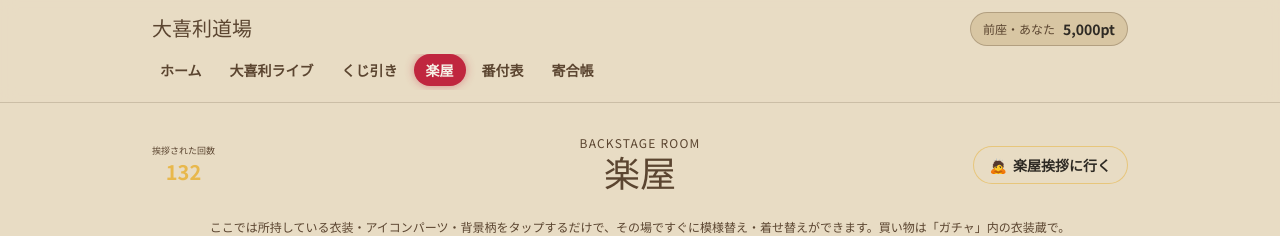
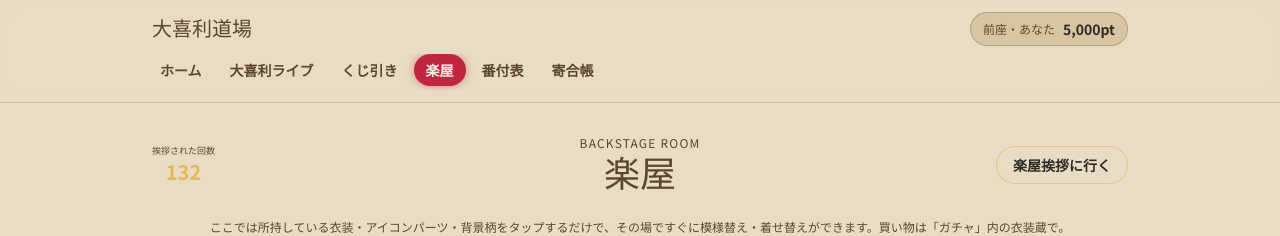
Before and after one commit to ksk121214-a11y/ogiri-dojo, a Next.js app: page /ogiri-dojo/backstage-room in a window 1280 px wide. Shown: the top 236 px of the page. Built offline with nearby package versions, Linux system fonts and the light colour scheme; a web font is replaced by a local one.

Commit message:
楽屋の「楽屋挨拶に行く」ボタン、スマホでの改行を解消
土下座絵文字を削除し、whitespace-nowrapで文字が折り返されないようにした。

Co-Authored-By: Claude Sonnet 5 <noreply@anthropic.com>

```diff
--- a/src/app/(main)/backstage-room/page.tsx
+++ b/src/app/(main)/backstage-room/page.tsx
@@ -91,9 +91,8 @@ export default function BackstageRoomPage() {
         </div>
         <Link
           href="/backstage-room/greetings"
-          className="flex shrink-0 items-center gap-1.5 justify-self-end rounded-full border border-dojo-curtain-gold/60 bg-dojo-tatami-cream px-4 py-2 font-sans text-xs font-bold text-dojo-ink transition hover:bg-dojo-light-brown sm:text-sm"
+          className="shrink-0 justify-self-end whitespace-nowrap rounded-full border border-dojo-curtain-gold/60 bg-dojo-tatami-cream px-4 py-2 font-sans text-xs font-bold text-dojo-ink transition hover:bg-dojo-light-brown sm:text-sm"
         >
-          <span aria-hidden>🙇</span>
           楽屋挨拶に行く
         </Link>
       </div>
```
